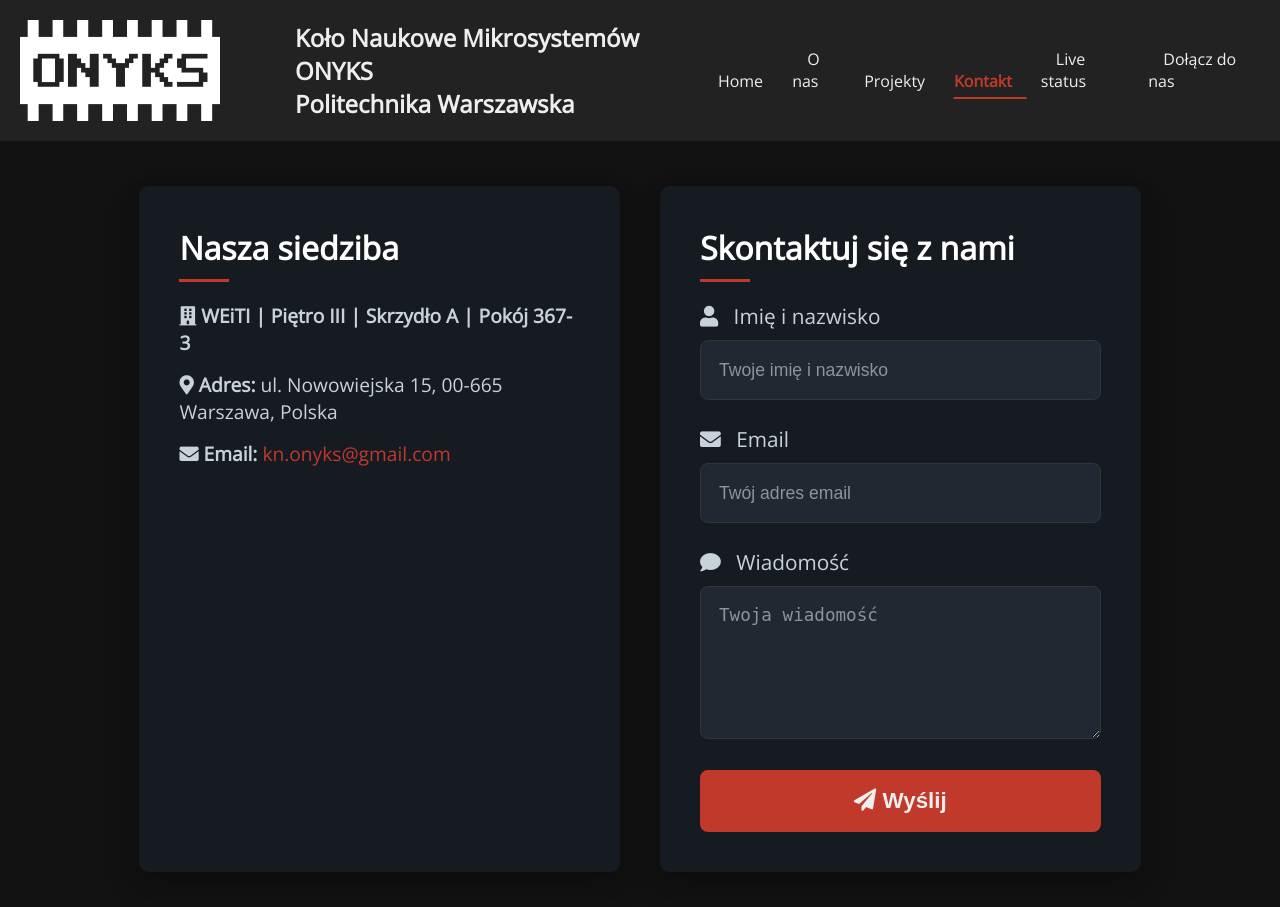
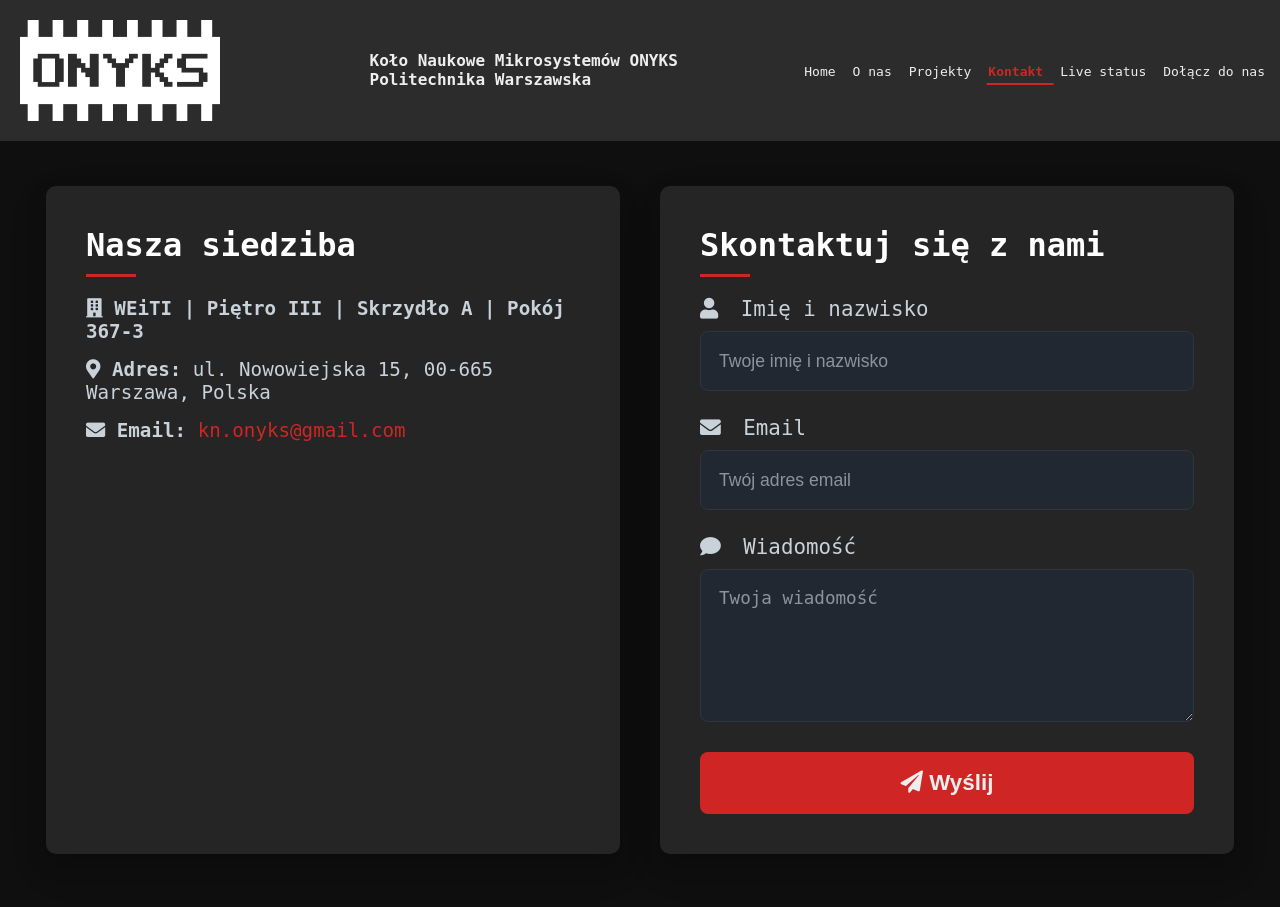
Before and after one commit to knonyks/onyks_website, a Django app: page /website/contact/ in a window 1280 px wide. Shown: the top 907 px of the page. Run offline with Django 5.2, Linux system fonts and the light colour scheme; some libraries are stand-ins or nearby versions; some web fonts are replaced.

Commit message:
Update styles.css

```diff
--- a/website/static/css/styles.css
+++ b/website/static/css/styles.css
@@ -1,4 +1,9 @@
-@import url("https://fonts.googleapis.com/css?family=Open+Sans");
+@font-face {
+  font-family: "OnyxFont";
+  src: url("fonts/Web437_IBM_VGA_8x16.woff") format("woff");
+  font-weight: normal;
+  font-style: normal;
+}
 
 * {
   box-sizing: border-box;
@@ -15,23 +20,24 @@ section {
 }
 
 body {
-  font-family: "Open Sans", sans-serif;
+  font-family: "OnyxFont", monospace;
   color: #eeeeee;
-  background-color: #121213;
+  background-color: #0f0f0f;
 }
 .logo {
   width: 200px;
+  margin-left: 20px;
 }
 
 .container {
-  max-width: 1400px;
+  max-width: 1600px;
   margin: 0 auto;
   padding: 0 15px;
 }
 
 .nav {
   position: fixed;
-  background-color: #222;
+  background-color: #2c2c2c;
   top: 0;
   left: 0;
   right: 0;
@@ -42,7 +48,6 @@ body {
 .nav .container {
   display: flex;
   justify-content: space-between;
-  margin-left: 20px;
   align-items: center;
   padding: 20px 0;
   transition: all 0.3s ease-in-out;
@@ -70,7 +75,7 @@ body {
   left: 50%;
   width: 0;
   height: 2px;
-  background-color: #c0392b;
+  background-color: #cf2525;
   transition: all 0.3s ease-in-out;
   transform: translateX(-50%);
 }
@@ -369,7 +374,7 @@ body {
 .contact-details-box,
 .contact-form-box {
   flex: 1;
-  background-color: #161b22;
+  background-color: #252525;
   padding: 40px;
   border-radius: 10px;
   box-shadow: 0 10px 20px rgba(0, 0, 0, 0.2), 0 15px 40px rgba(0, 0, 0, 0.1);
@@ -393,7 +398,7 @@ body {
   display: block;
   width: 50px;
   height: 3px;
-  background-color: #c0392b;
+  background-color: #cf2525;
   margin-top: 10px;
   position: relative;
 }
@@ -413,7 +418,7 @@ body {
 
 /* Style dla linków w sekcji z danymi kontaktowymi */
 .contact-details-box a {
-  color: #c0392b;
+  color: #cf2525;
   text-decoration: none;
   font-size: 1.2rem;
 }
@@ -459,7 +464,7 @@ body {
 .contact-form button {
   width: 100%;
   padding: 18px;
-  background-color: #c0392b;
+  background-color: #cf2525;
   color: #eeeeee;
   border: none;
   border-radius: 8px;
@@ -666,6 +671,33 @@ body {
 /* Styl menu przy szerokościach ekranu poniżej 800px */
 /* DOMYŚLNIE MENU WIDOCZNE NA DUŻYCH EKRANACH */
 /* NA MAŁYCH EKRANACH UKRYJ MENU */
+@media only screen and (max-width: 1575px) {
+  .nav a {
+    font-size: 13px;
+    padding: 6px 15px;
+  }
+  .wut-info {
+    font-size: 20px;
+  }
+}
+@media only screen and (max-width: 1400px) {
+  .nav a {
+    /* font-size: 11px; */
+    /* width: 200%; */
+    /* max-width: 500px; */
+    padding: 6px 10px 6px 2px;
+    margin-right: 5px;
+    text-align: start;
+  }
+  .wut-info {
+    font-size: 16px;
+  }
+  /* .nav-links li {
+    padding: 15px 10px;
+    border-bottom: 1px solid #393e46;
+  } */
+}
+
 @media only screen and (max-width: 1230px) {
   .nav ul {
     display: none;
@@ -702,18 +737,23 @@ body {
   }
 }
 
+.wut-info {
+  margin-right: 50px;
+}
+
 @media only screen and (max-width: 620px) {
   .wut-info {
-    max-width: 200px;
-    font-size: 13px;
+    max-width: 280px;
+    font-size: 20px;
     margin-left: 20px;
     margin-right: 50px;
+    /* padding: auto; */
   }
-  .logo {
-    width: 100px;
-  }
+  /* .logo {
+    width: 00px;
+  } */
   .nav ul.nav-links {
-    top: 90px;
+    top: 155px;
   }
 }
 
```
Also changed, not shown: other parts of website/static/css/styles.css (+106 -21 lines).
